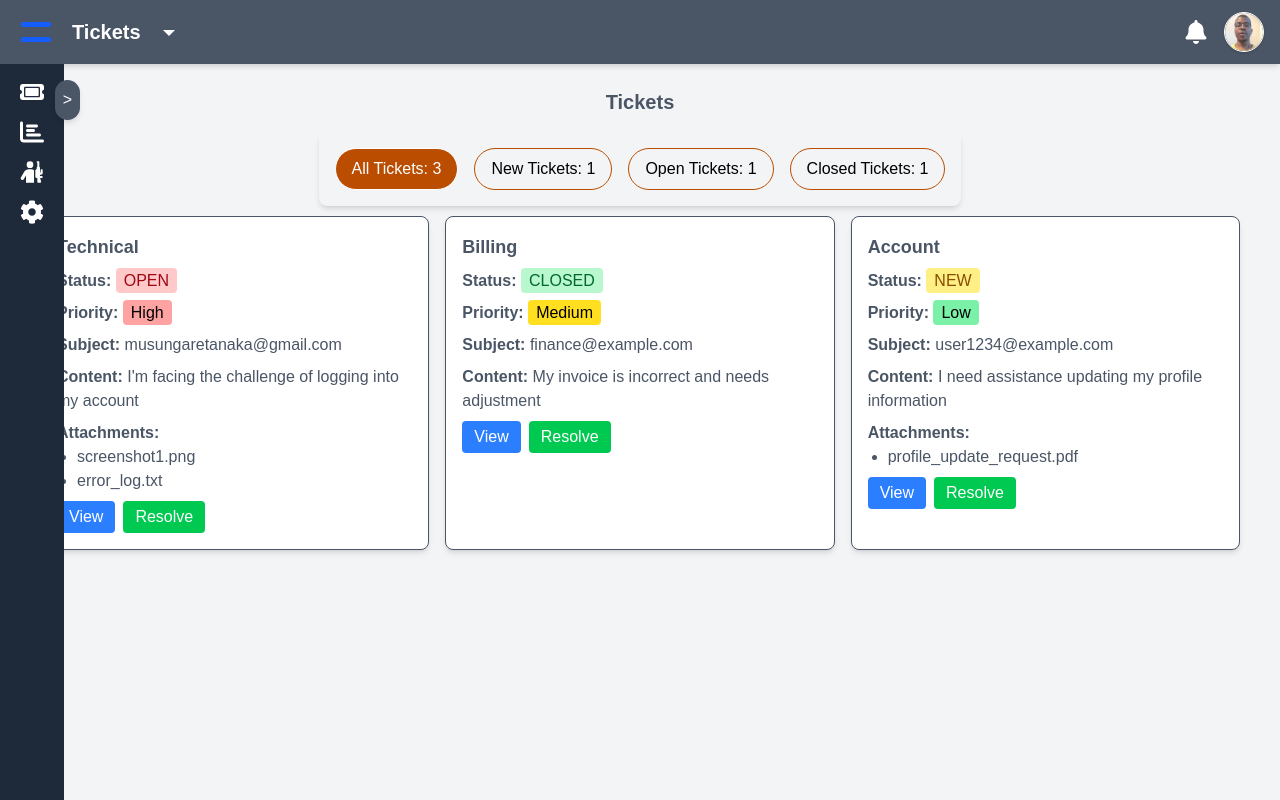
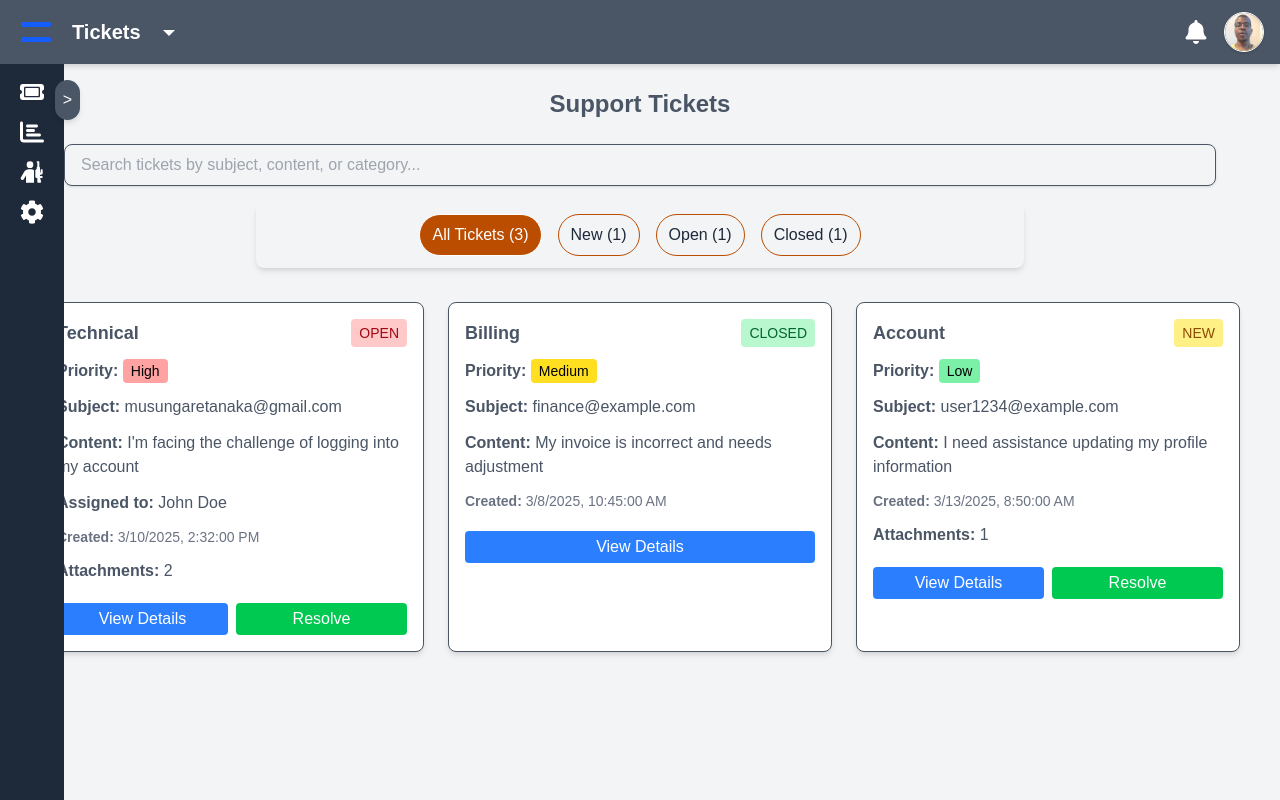
Before and after one commit to Tanaka878/joinai-support-dashboard, a Next.js app: page /components/DashBoard in a window 1280 px wide. Built offline with nearby package versions, Linux system fonts and the light colour scheme.

Commit message:
styling the ticket resolving screen

```diff
--- a/src/app/components/TicketFilterDisplay/page.tsx
+++ b/src/app/components/TicketFilterDisplay/page.tsx
@@ -1,3 +1,5 @@
+
+// TicketFilter.tsx
 import React from "react";
 
 interface TicketStats {
@@ -12,7 +14,7 @@ type FilterType = "all" | "new" | "open" | "closed";
 interface TicketFilterProps {
   ticketStats: TicketStats;
   onFilterChange: (filter: FilterType) => void;
-  selectedFilter: FilterType; // Updated to use the specific FilterType
+  selectedFilter: FilterType;
 }
 
 const TicketFilter: React.FC<TicketFilterProps> = ({
@@ -21,38 +23,49 @@ const TicketFilter: React.FC<TicketFilterProps> = ({
   selectedFilter,
 }) => {
   const getButtonClass = (filter: FilterType) => {
-    return `rounded-full border px-4 py-2 text-center cursor-pointer ${
+    const hasTickets = ticketStats[filter] > 0;
+    return `rounded-full border px-3 py-2 text-center cursor-pointer transition-colors ${
       selectedFilter === filter
         ? "bg-amber-700 text-white"
-        : "border-amber-700 text-black"
+        : hasTickets
+          ? "border-amber-700 text-gray-800 hover:bg-amber-100"
+          : "border-gray-300 text-gray-500"
     }`;
   };
 
   return (
-    <div className="flex gap-4 p-4 bg-gray-100 rounded-lg shadow-md text-black mb-2.5">
+    <div className="flex flex-wrap gap-2 sm:gap-4 p-3 bg-gray-100 rounded-lg shadow-md text-black mb-2.5 w-full max-w-3xl justify-center">
       <div
+        role="button"
+        aria-pressed={selectedFilter === "all"}
         className={getButtonClass("all")}
         onClick={() => onFilterChange("all")}
       >
-        All Tickets: {ticketStats.all}
+        All Tickets ({ticketStats.all})
       </div>
       <div
+        role="button"
+        aria-pressed={selectedFilter === "new"}
         className={getButtonClass("new")}
         onClick={() => onFilterChange("new")}
       >
-        New Tickets: {ticketStats.new}
+        New ({ticketStats.new})
       </div>
       <div
+        role="button"
+        aria-pressed={selectedFilter === "open"}
         className={getButtonClass("open")}
         onClick={() => onFilterChange("open")}
       >
-        Open Tickets: {ticketStats.open}
+        Open ({ticketStats.open})
       </div>
       <div
+        role="button"
+        aria-pressed={selectedFilter === "closed"}
         className={getButtonClass("closed")}
         onClick={() => onFilterChange("closed")}
       >
-        Closed Tickets: {ticketStats.closed}
+        Closed ({ticketStats.closed})
       </div>
     </div>
   );
--- a/src/app/components/Tickets/page.tsx
+++ b/src/app/components/Tickets/page.tsx
@@ -1,3 +1,4 @@
+// Tickets.tsx
 import React, { useEffect, useState } from "react";
 import TicketFilter from "../TicketFilterDisplay/page";
 
@@ -9,6 +10,9 @@ type Ticket = {
   content: string;
   priority: "Critical" | "High" | "Medium" | "Low";
   attachments: string[];
+  createdAt: string;
+  updatedAt: string;
+  assignedTo?: string;
 };
 
 type TicketStats = {
@@ -18,6 +22,8 @@ type TicketStats = {
   closed: number;
 };
 
+type FilterType = "all" | "new" | "open" | "closed";
+
 const Tickets: React.FC = () => {
   const [ticketStats, setTicketStats] = useState<TicketStats>({
     all: 0,
@@ -26,10 +32,13 @@ const Tickets: React.FC = () => {
     closed: 0,
   });
 
-  const [filter, setFilter] = useState<"all" | "new" | "open" | "closed">("all");
+  const [filter, setFilter] = useState<FilterType>("all");
+  const [searchTerm, setSearchTerm] = useState<string>("");
   const [selectedTicket, setSelectedTicket] = useState<Ticket | null>(null);
   const [isModalOpen, setIsModalOpen] = useState<boolean>(false);
+  const [isLoading, setIsLoading] = useState<boolean>(true);
 
+  // Mock data - in a real app, this would come from an API
   const data: Ticket[] = [
     {
       id: "1",
@@ -39,6 +48,9 @@ const Tickets: React.FC = () => {
       content: "I'm facing the challenge of logging into my account",
       priority: "High",
       attachments: ["screenshot1.png", "error_log.txt"],
+      createdAt: "2025-03-10T14:32:00Z",
+      updatedAt: "2025-03-12T09:15:00Z",
+      assignedTo: "John Doe",
     },
     {
       id: "2",
@@ -48,6 +60,8 @@ const Tickets: React.FC = () => {
       content: "My invoice is incorrect and needs adjustment",
       priority: "Medium",
       attachments: [],
+      createdAt: "2025-03-08T10:45:00Z",
+      updatedAt: "2025-03-11T16:20:00Z",
     },
     {
       id: "3",
@@ -57,10 +71,27 @@ const Tickets: React.FC = () => {
       content: "I need assistance updating my profile information",
       priority: "Low",
       attachments: ["profile_update_request.pdf"],
+      createdAt: "2025-03-13T08:50:00Z",
+      updatedAt: "2025-03-13T08:50:00Z",
     },
   ];
 
   useEffect(() => {
+    // Simulate API load
+    const loadData = async () => {
+      setIsLoading(true);
+      try {
+        // In a real app, fetch data here
+        await new Promise(resolve => setTimeout(resolve, 500)); // Simulate network delay
+        calculateTicketStats();
+      } finally {
+        setIsLoading(false);
+      }
+    };
+
+    loadData();
+  }, []);
+
   const calculateTicketStats = () => {
     const allTickets = data.length;
     const newTickets = data.filter((ticket) => ticket.status === "NEW").length;
@@ -75,12 +106,15 @@ const Tickets: React.FC = () => {
     });
   };
 
-    calculateTicketStats();
-  }, []);
+  const filteredData = data.filter((ticket) => {
+    const matchesFilter = filter === "all" || ticket.status.toLowerCase() === filter;
+    const matchesSearch =
+      searchTerm === "" ||
+      ticket.subject.toLowerCase().includes(searchTerm.toLowerCase()) ||
+      ticket.content.toLowerCase().includes(searchTerm.toLowerCase()) ||
+      ticket.category.toLowerCase().includes(searchTerm.toLowerCase());
 
-  const filteredData = data.filter((ticket) => {
-    if (filter === "all") return true;
-    return ticket.status.toLowerCase() === filter;
+    return matchesFilter && matchesSearch;
   });
 
   const openModal = (ticket: Ticket) => {
@@ -93,115 +127,246 @@ const Tickets: React.FC = () => {
     setIsModalOpen(false);
   };
 
+  const resolveTicket = (ticketId: string) => {
+    // In a real app, this would be an API call
+    // For this demo, we'll just log
+    console.log(`Resolving ticket ${ticketId}`);
+
+    // Close the modal if it's open
+    if (isModalOpen) {
+      closeModal();
+    }
+  };
+
+  const formatDate = (dateString: string) => {
+    const date = new Date(dateString);
+    return date.toLocaleString();
+  };
+
+  const getPriorityColor = (priority: string) => {
+    switch (priority) {
+      case "Critical":
+        return "bg-red-500 text-white";
+      case "High":
+        return "bg-red-300 text-black";
+      case "Medium":
+        return "bg-yellow-300 text-black";
+      case "Low":
+        return "bg-green-300 text-black";
+      default:
+        return "bg-gray-300 text-black";
+    }
+  };
+
+  const getStatusColor = (status: string) => {
+    switch (status) {
+      case "OPEN":
+        return "bg-red-200 text-red-800";
+      case "CLOSED":
+        return "bg-green-200 text-green-800";
+      case "NEW":
+        return "bg-yellow-200 text-yellow-800";
+      default:
+        return "bg-gray-200 text-gray-800";
+    }
+  };
+
   return (
-    <div className="p-4">
-      <h1 className="text-xl font-bold mb-4 flex justify-center">Tickets</h1>
-      <div className="mt-4 px-6 flex justify-center">
+    <div className="p-4 max-w-7xl mx-auto">
+      <h1 className="text-2xl font-bold mb-6 flex justify-center">Support Tickets</h1>
+
+      <div className="mb-6 px-2 sm:px-6">
+        <div className="mb-4">
+          <input
+            type="text"
+            placeholder="Search tickets by subject, content, or category..."
+            className="w-full px-4 py-2 border rounded-lg shadow-sm focus:ring-2 focus:ring-amber-500 focus:border-amber-500"
+            value={searchTerm}
+            onChange={(e) => setSearchTerm(e.target.value)}
+          />
+        </div>
+
+        <div className="flex justify-center overflow-x-auto">
           <TicketFilter
             ticketStats={ticketStats}
             onFilterChange={setFilter}
             selectedFilter={filter}
           />
         </div>
-      <div className="grid grid-cols-1 md:grid-cols-2 lg:grid-cols-3 gap-4">
+      </div>
+
+      {isLoading ? (
+        <div className="flex justify-center my-8">
+          <p>Loading tickets...</p>
+        </div>
+      ) : filteredData.length === 0 ? (
+        <div className="flex justify-center my-8 p-4 bg-gray-100 rounded-lg">
+          <p>No tickets match the selected filter</p>
+        </div>
+      ) : (
+        <div className="grid grid-cols-1 md:grid-cols-2 lg:grid-cols-3 gap-6">
           {filteredData.map((ticket) => (
             <div
               key={ticket.id}
-            className="border p-4 rounded-lg shadow-md bg-white space-y-2"
+              className="border p-4 rounded-lg shadow-md bg-white space-y-3 hover:shadow-lg transition-shadow"
             >
+              <div className="flex justify-between items-start">
                 <h2 className="text-lg font-semibold">{ticket.category}</h2>
-            <p>
-              <span className="font-semibold">Status:</span>{" "}
                 <span
-                className={`px-2 py-1 rounded ${
-                  ticket.status === "OPEN"
-                    ? "bg-red-200 text-red-800"
-                    : ticket.status === "CLOSED"
-                    ? "bg-green-200 text-green-800"
-                    : "bg-yellow-200 text-yellow-800"
-                }`}
+                  className={`px-2 py-1 rounded text-sm font-medium ${getStatusColor(ticket.status)}`}
                 >
                   {ticket.status}
                 </span>
-            </p>
+              </div>
+
               <p>
                 <span className="font-semibold">Priority:</span>{" "}
                 <span
-                className={`px-2 py-1 rounded ${
-                  ticket.priority === "Critical"
-                    ? "bg-red-500 text-white"
-                    : ticket.priority === "High"
-                    ? "bg-red-300 text-black"
-                    : ticket.priority === "Medium"
-                    ? "bg-yellow-300 text-black"
-                    : "bg-green-300 text-black"
-                }`}
+                  className={`px-2 py-1 rounded text-sm ${getPriorityColor(ticket.priority)}`}
                 >
                   {ticket.priority}
                 </span>
               </p>
-            <p>
+
+              <p className="truncate">
                 <span className="font-semibold">Subject:</span> {ticket.subject}
               </p>
-            <p>
+
+              <p className="line-clamp-2">
                 <span className="font-semibold">Content:</span> {ticket.content}
               </p>
+
+              {ticket.assignedTo && (
+                <p>
+                  <span className="font-semibold">Assigned to:</span> {ticket.assignedTo}
+                </p>
+              )}
+
+              <p className="text-sm text-gray-500">
+                <span className="font-semibold">Created:</span> {formatDate(ticket.createdAt)}
+              </p>
+
               {ticket.attachments.length > 0 && (
                 <div>
+                  <span className="font-semibold">Attachments:</span> {ticket.attachments.length}
+                </div>
+              )}
+
+              <div className="flex space-x-2 pt-2">
+                <button
+                  className="bg-blue-500 text-white px-3 py-1 rounded hover:bg-blue-600 flex-1 transition-colors"
+                  onClick={() => openModal(ticket)}
+                >
+                  View Details
+                </button>
+                {ticket.status !== "CLOSED" && (
+                  <button
+                    className="bg-green-500 text-white px-3 py-1 rounded hover:bg-green-600 flex-1 transition-colors"
+                    onClick={() => resolveTicket(ticket.id)}
+                  >
+                    Resolve
+                  </button>
+                )}
+              </div>
+            </div>
+          ))}
+        </div>
+      )}
+
+      {/* Modal */}
+      {isModalOpen && selectedTicket && (
+        <div className="fixed inset-0 bg-black bg-opacity-50 flex items-center justify-center z-50 p-4">
+          <div className="bg-white rounded-lg p-6 max-w-lg w-full max-h-[90vh] overflow-y-auto">
+            <div className="flex justify-between items-center mb-4">
+              <h2 className="text-xl font-bold">{selectedTicket.category}</h2>
+              <span
+                className={`px-2 py-1 rounded ${getStatusColor(selectedTicket.status)}`}
+              >
+                {selectedTicket.status}
+              </span>
+            </div>
+
+            <div className="space-y-4">
+              <p>
+                <span className="font-semibold">Priority:</span>{" "}
+                <span
+                  className={`px-2 py-1 rounded ${getPriorityColor(selectedTicket.priority)}`}
+                >
+                  {selectedTicket.priority}
+                </span>
+              </p>
+
+              <p>
+                <span className="font-semibold">Subject:</span> {selectedTicket.subject}
+              </p>
+
+              <p>
+                <span className="font-semibold">Content:</span> {selectedTicket.content}
+              </p>
+
+              {selectedTicket.assignedTo && (
+                <p>
+                  <span className="font-semibold">Assigned to:</span> {selectedTicket.assignedTo}
+                </p>
+              )}
+
+              <div className="grid grid-cols-2 gap-4 text-sm text-gray-600">
+                <p>
+                  <span className="font-semibold">Created:</span><br />
+                  {formatDate(selectedTicket.createdAt)}
+                </p>
+                <p>
+                  <span className="font-semibold">Last Updated:</span><br />
+                  {formatDate(selectedTicket.updatedAt)}
+                </p>
+              </div>
+
+              {selectedTicket.attachments.length > 0 && (
+                <div>
                   <span className="font-semibold">Attachments:</span>
-                <ul className="list-disc pl-5">
-                  {ticket.attachments.map((attachment, index) => (
-                    <li key={index}>{attachment}</li>
+                  <ul className="list-disc pl-5 mt-2">
+                    {selectedTicket.attachments.map((attachment, index) => (
+                      <li key={index}>
+                        <a
+                          href="#"
+                          className="text-blue-500 hover:underline"
+                          onClick={(e) => e.preventDefault()}
+                        >
+                          {attachment}
+                        </a>
+                      </li>
                     ))}
                   </ul>
                 </div>
               )}
-            <div className="flex space-x-2">
-              <button
-                className="bg-blue-500 text-white px-3 py-1 rounded hover:bg-blue-600"
-                onClick={() => openModal(ticket)}
-              >
-                View
+
+              <div className="bg-gray-100 p-4 rounded-lg mt-4">
+                <h3 className="font-semibold mb-2">Add Reply</h3>
+                <textarea
+                  className="w-full p-2 border rounded-md"
+                  rows={3}
+                  placeholder="Type your response here..."
+                />
+                <div className="flex justify-end space-x-2 mt-2">
+                  <button className="bg-gray-200 text-gray-800 px-3 py-1 rounded">
+                    Attach File
                   </button>
-              <button
-                className="bg-green-500 text-white px-3 py-1 rounded hover:bg-green-600"
-                onClick={() => openModal(ticket)}
-              >
-                Resolve
+                  <button className="bg-blue-500 text-white px-3 py-1 rounded hover:bg-blue-600">
+                    Send Reply
                   </button>
                 </div>
               </div>
-        ))}
             </div>
 
-      {/* Modal */}
-      {isModalOpen && selectedTicket && (
-        <div className="fixed inset-0 bg-black bg-opacity-50 flex items-center justify-center">
-          <div className="bg-white rounded-lg p-6 max-w-lg w-full">
-            <h2 className="text-xl font-bold mb-4">{selectedTicket.category}</h2>
-            <p>
-              <span className="font-semibold">Status:</span> {selectedTicket.status}
-            </p>
-            <p>
-              <span className="font-semibold">Priority:</span> {selectedTicket.priority}
-            </p>
-            <p>
-              <span className="font-semibold">Subject:</span> {selectedTicket.subject}
-            </p>
-            <p>
-              <span className="font-semibold">Content:</span> {selectedTicket.content}
-            </p>
-            {selectedTicket.attachments.length > 0 && (
-              <div>
-                <span className="font-semibold">Attachments:</span>
-                <ul className="list-disc pl-5">
-                  {selectedTicket.attachments.map((attachment, index) => (
-                    <li key={index}>{attachment}</li>
-                  ))}
-                </ul>
-              </div>
+            <div className="mt-6 flex justify-end space-x-3">
+              {selectedTicket.status !== "CLOSED" && (
+                <button
+                  className="bg-green-500 text-white px-4 py-2 rounded hover:bg-green-600"
+                  onClick={() => resolveTicket(selectedTicket.id)}
+                >
+                  Resolve Ticket
+                </button>
               )}
-            <div className="mt-4 flex justify-end space-x-2">
               <button
                 className="bg-gray-500 text-white px-4 py-2 rounded hover:bg-gray-600"
                 onClick={closeModal}
```
Lines whose indentation alone changed are shown as unchanged.
